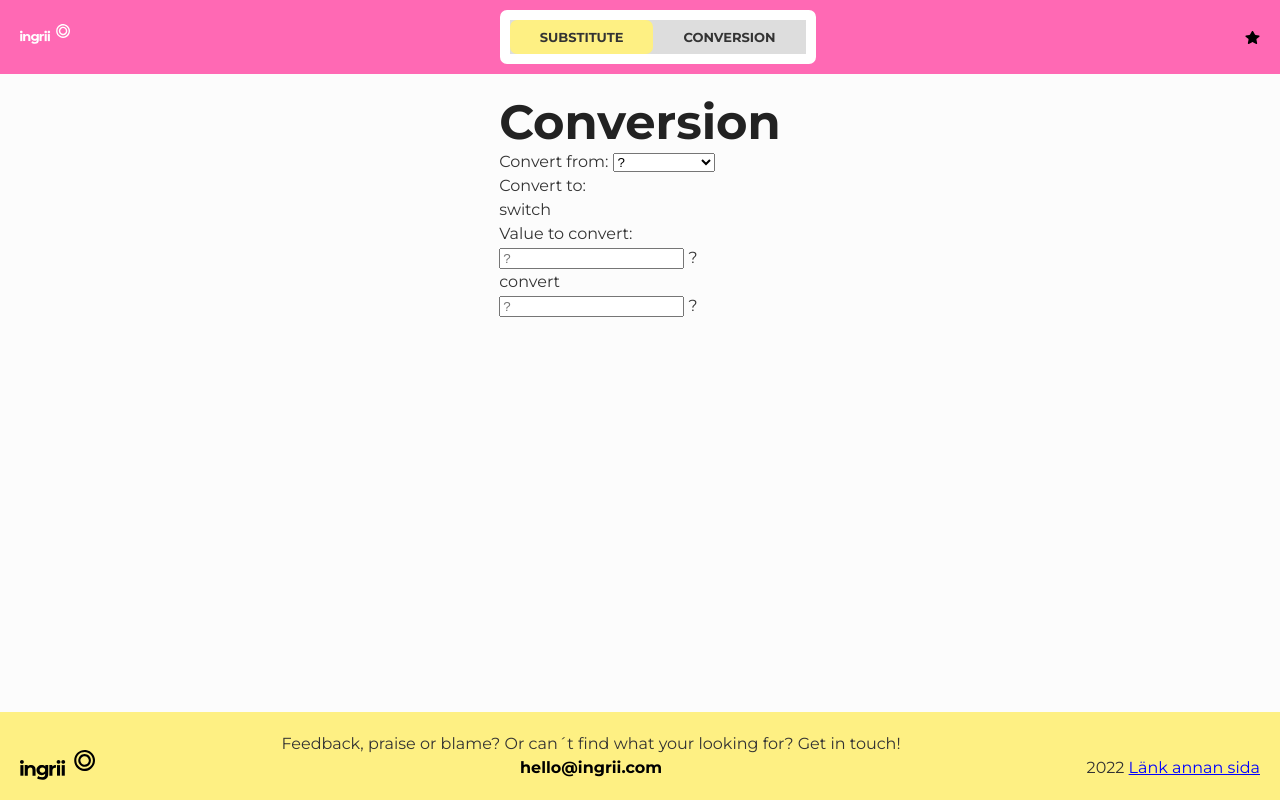
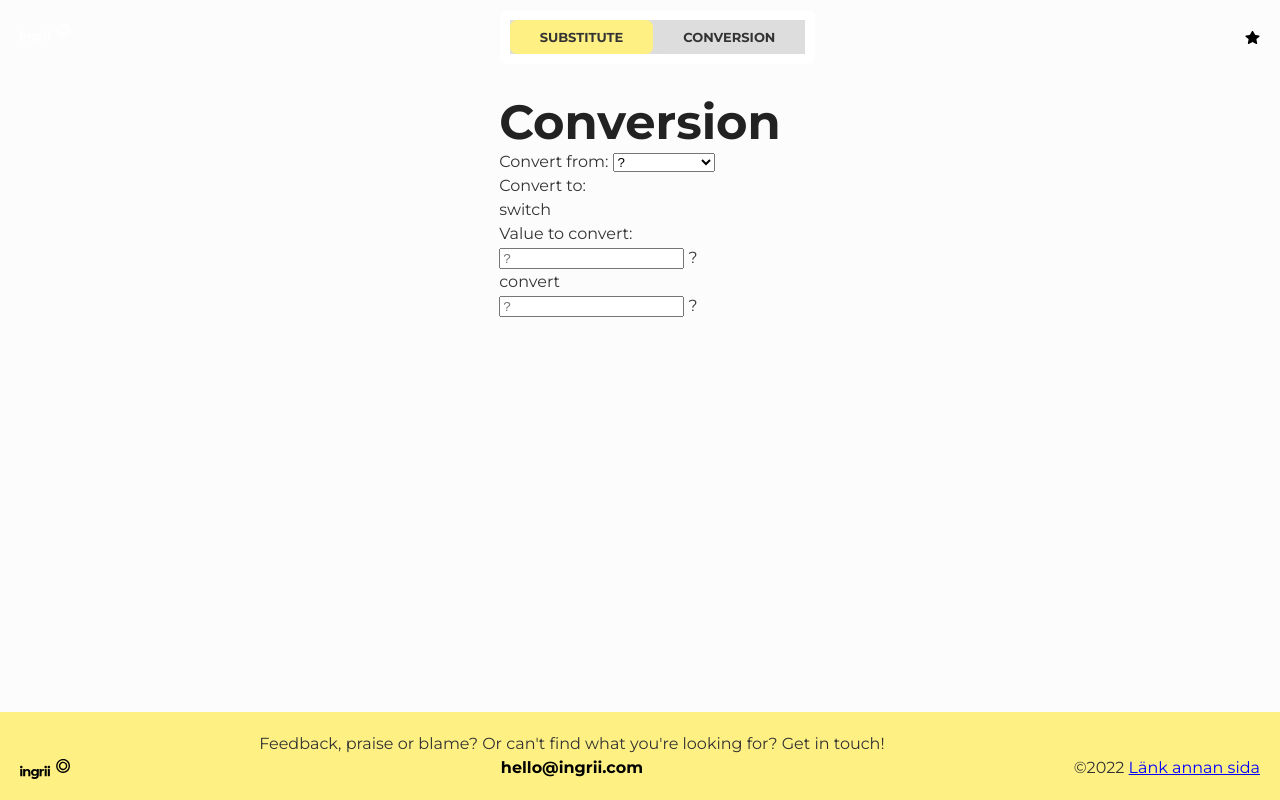
Before and after one commit to Annaaste/reactproject, a Next.js app: page /convert in a window 1280 px wide. Built offline with nearby package versions, Linux system fonts and the light colour scheme.

Commit message:
cleanup pages

```diff
--- a/components/Footer/Footer.jsx
+++ b/components/Footer/Footer.jsx
@@ -12,7 +12,7 @@ const Footer = () => {
             alt="Logga med namnet ingrii och en cirkel på slutet "
           />
       <div className={styles.getInTouch}>
-        <p>Feedback, praise or blame? Or can´t find what your looking for? Get in touch!</p>
+        <p>Feedback, praise or blame? Or can't find what you're looking for? Get in touch!</p>
 
         <a
           href="mailto:anna.dyberg@gmail.com"
@@ -22,7 +22,7 @@ const Footer = () => {
           hello@ingrii.com
         </a>
       </div>
-      <p className={styles.color2}>2022 <Link href="/about">
+      <p className={styles.color2}>©2022 <Link href="/about">
           Länk annan sida
         </Link></p>
     </footer>
--- a/components/Footer/Footer.module.scss
+++ b/components/Footer/Footer.module.scss
@@ -20,5 +20,6 @@
 }
 
 .logo {
-  height: 30px;
+  height: 21.64px;
+  width: 50px;
 }
--- a/components/Navbar/Navbar.module.scss
+++ b/components/Navbar/Navbar.module.scss
@@ -5,13 +5,14 @@
   justify-content: space-between;
   align-items: center;
   padding: 1rem 2rem;
-  background-color: hotpink;
+  //background-color: hotpink;
 
 }
 
 .logo {
   background-color: none;
-  height: 20px;
+  height: 21.64px;
+  width: 50px;
 }
 
 .mainMenu {
```
Also changed, not shown: pages/convert/index.jsx (+4 -4 lines), components/ConvertAtoms/Input.jsx (renamed from pages/convert/Input.jsx), components/ConvertAtoms/MeasureSelect.jsx (renamed from pages/convert/MeasureSelect.jsx), components/ConvertAtoms/SubSelect.jsx (renamed from pages/convert/SubSelect.jsx), components/ConvertAtoms/Switch.jsx (renamed from pages/convert/Switch.jsx), components/ConvertAtoms/measures.jsx (renamed from pages/convert/measures.jsx), 1 other file (tests, documents, lock files or other folders).
